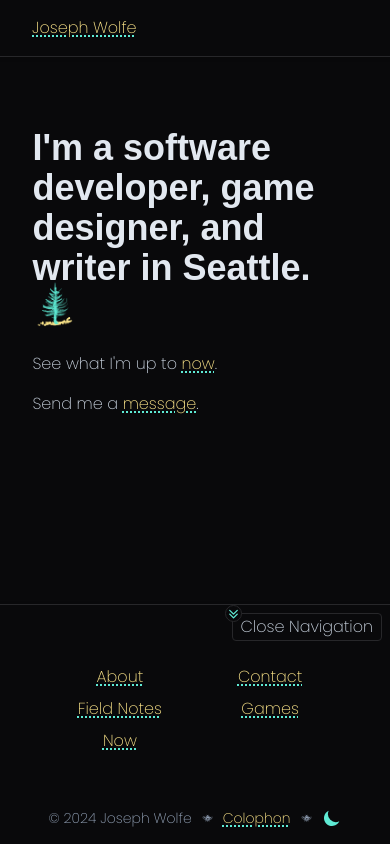
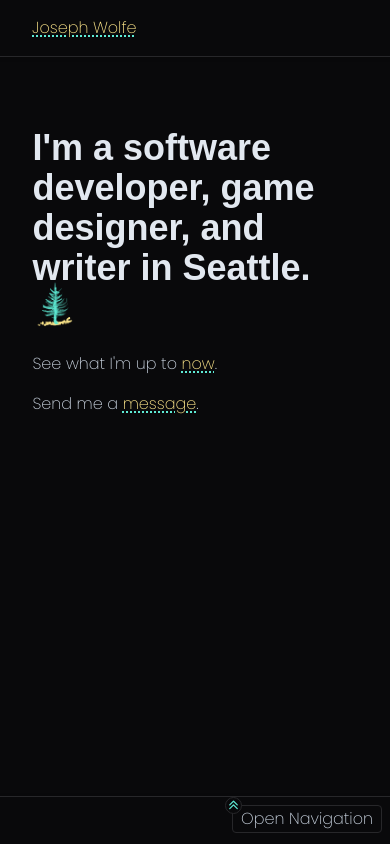
Before and after one commit to CharmedSatyr/personal-website, a Next.js app: page / in a window 390 px wide. Built offline with nearby package versions, Linux system fonts and the light colour scheme; a web font is replaced by a local one.

Commit message:
Keep mobile nav closed by default

```diff
--- a/components/collapsible-footer-nav.tsx
+++ b/components/collapsible-footer-nav.tsx
@@ -22,7 +22,7 @@ const FooterNav = ({ showNav }) => {
 };
 
 const CollapsibleFooterNav = () => {
-	const [showNav, setShowNav] = useState(true);
+	const [showNav, setShowNav] = useState(false);
 
 	const height = showNav ? "h-60" : "h-12";
 	const text = showNav ? "Close Navigation" : "Open Navigation";
```
